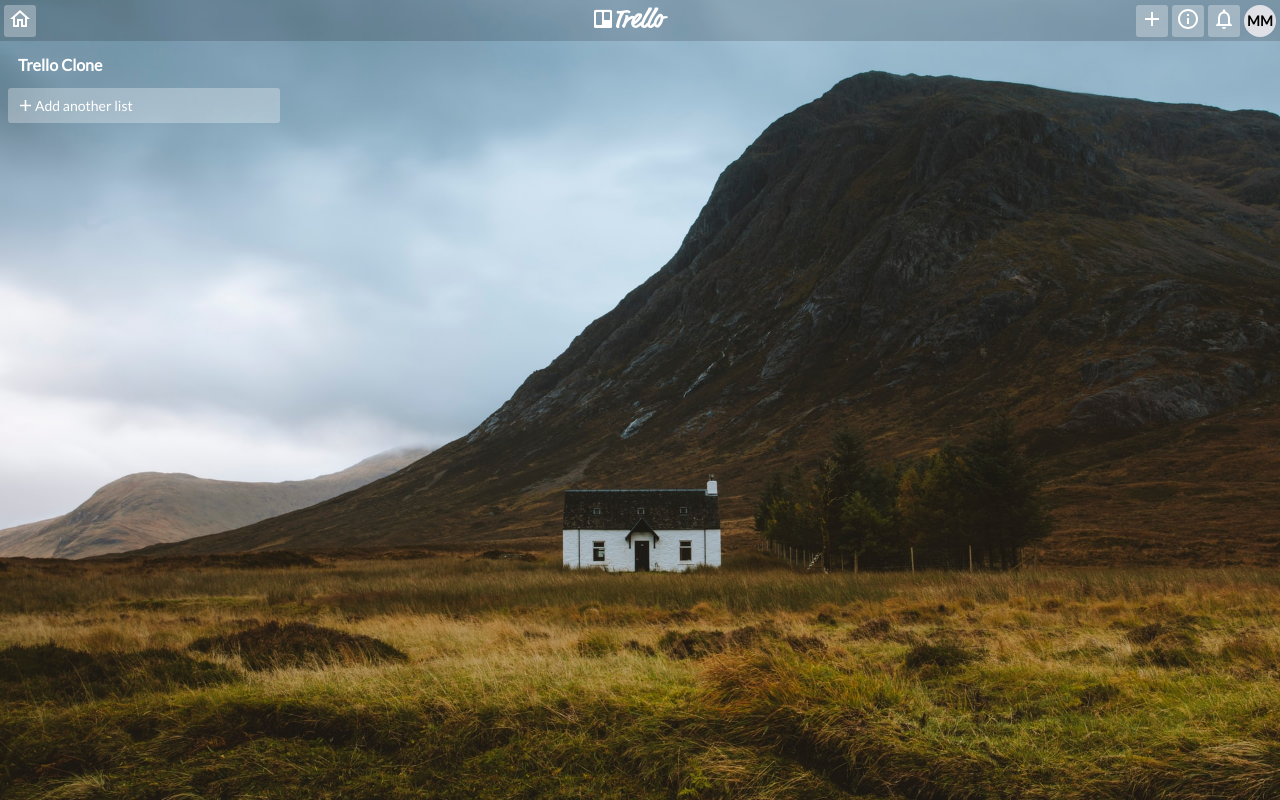
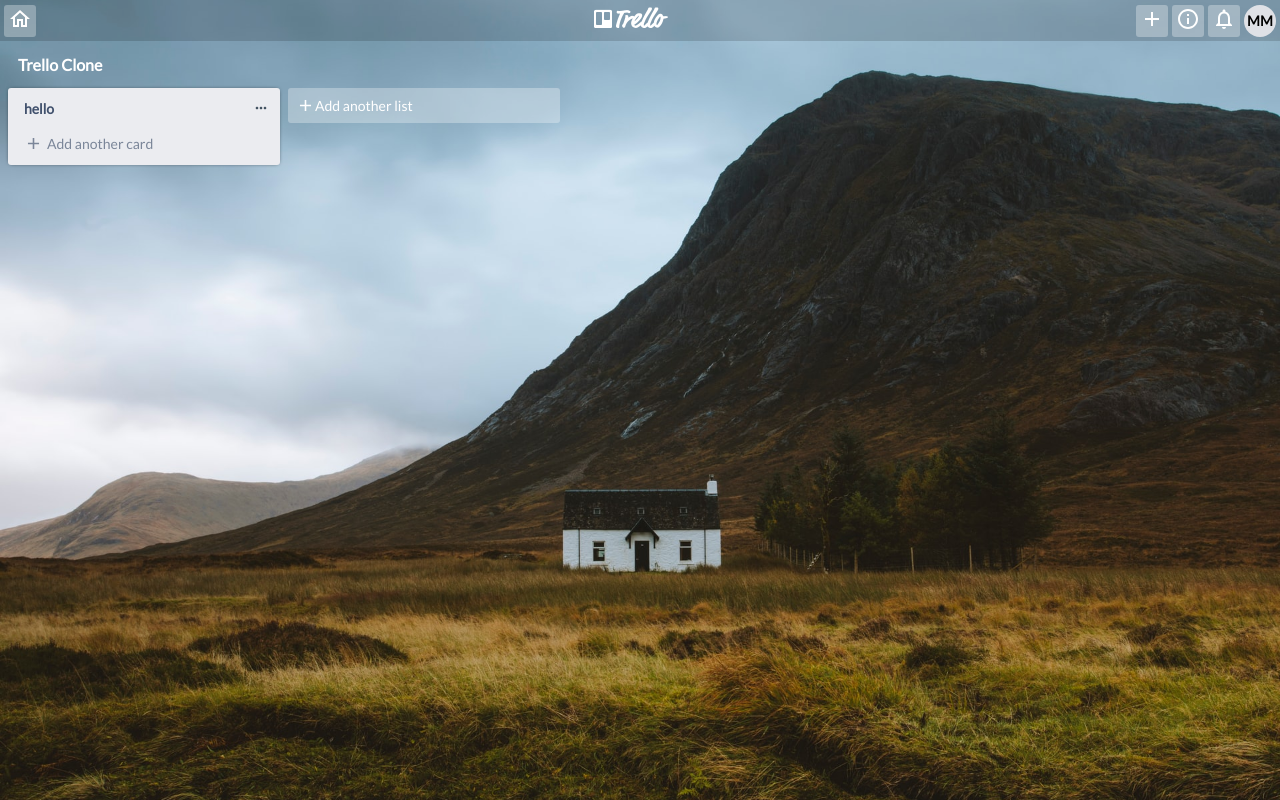
Before and after one commit to Mohammed-Mamoun98/trello-clone, a React (Create React App) app: page / in a window 1280 px wide. Built offline with nearby package versions, Linux system fonts and the light colour scheme; the HTML template or start-up script is replaced by a standard one.

Commit message:
change the state structure dsa

```diff
--- a/package.json
+++ b/package.json
@@ -10,6 +10,8 @@
     "@testing-library/user-event": "^7.1.2",
     "node-sass": "^4.14.1",
     "react": "^16.13.1",
+    "react-beautiful-dnd": "^13.0.0",
+    "react-dnd": "^11.1.3",
     "react-dom": "^16.13.1",
     "react-router-dom": "^5.2.0",
     "react-scripts": "3.4.1",
--- a/src/contexts/board/index.js
+++ b/src/contexts/board/index.js
@@ -5,6 +5,7 @@ const initState = {
   lists: [],
   editListCard: () => {},
   id: "",
+  title: "",
 };
 
 export const boardContext = createContext(initState);
--- a/src/contexts/home/index.js
+++ b/src/contexts/home/index.js
@@ -1,7 +1,30 @@
 import { createContext } from "react";
+
+/*
+
+interface Item{
+  title : string
+  id : string
+}
+
+
+
+interface Board{
+title : string
+id : string
+items : Item[]
+}
+
+
+*/
 
 const initialState = {
   boards: [],
   editBoards: () => {},
+  dragState: {
+    isDraging: false,
+    changeDragState: (value) => {},
+    whoIsDragged: "",
+  },
 };
 export const Homecontext = createContext(initialState);
--- a/src/pages/home/components/board/add-board/index.jsx
+++ b/src/pages/home/components/board/add-board/index.jsx
@@ -12,7 +12,7 @@ export default function AddBoard(props) {
 
   const handleSubmit = (value) => {
     let title = value;
-    editBoards([...boards, { title, id: uuidv4() }]);
+    editBoards([...boards, { title, id: uuidv4(), items: [] }]);
   };
 
   return (
--- a/src/pages/home/components/board/index.jsx
+++ b/src/pages/home/components/board/index.jsx
@@ -1,28 +1,41 @@
 import React from "react";
 import "./index.scss";
-import BoardHeader from "../board-header";
 import List from "./list";
-import { boardContext } from "./../../../../contexts/board/index";
-import { useState } from "react";
 import { v4 as uuidv4 } from "uuid";
 
 export default function Board(props) {
-  const [lists, setLists] = useState([]);
-  const id = props;
+  const { editBoards, board, boards } = props;
+  const { id, title, items } = board;
+
+  console.log({ boards_list: items });
 
   const addListCard = (text) => {
-    setLists([...lists, { text, id: uuidv4(), boardID: props.id }]);
+    const newCard = { text, id: uuidv4(), boardID: id };
+    const newBoardItems = [...board.items, newCard];
+    editListCard(newBoardItems);
   };
 
   const editListCard = (newList) => {
-    setLists([...newList]);
+    const newBoard = { ...board, items: newList };
+    const newBoards = boards.map((board) => {
+      if (board.id === id) {
+        return {
+          ...newBoard,
+        };
+      } else return board;
+    });
+    editBoards([...newBoards]);
   };
 
   return (
-    <boardContext.Provider value={{ lists, addListCard, editListCard, id }}>
-      <div className="list-container flex" draggable>
-        <List title={props.title} />
-      </div>
-    </boardContext.Provider>
+    <div className="list-container flex">
+      <List
+        key={uuidv4()}
+        title={title}
+        addListCard={addListCard}
+        items={items}
+        editListCard={editListCard}
+      />
+    </div>
   );
 }
--- a/src/pages/home/components/board/list/cards/index.jsx
+++ b/src/pages/home/components/board/list/cards/index.jsx
@@ -1,13 +1,18 @@
-import React, { useContext } from "react";
+import React, { useContext, useState } from "react";
 import { boardContext } from "./../../../../../../contexts/board/index";
-import ListCard from "./../card/index";
 import { DragDropContext, Droppable, Draggable } from "react-beautiful-dnd";
 import { reorder } from "./../../../../../../utils/methods/array";
 import "./index.css";
+import { Homecontext } from "./../../../../../../contexts/home/index";
 
-export default function CardList() {
-  const boardState = useContext(boardContext);
-  const { lists, editListCard } = boardState;
+export default function CardList(props) {
+  const { items: lists, editListCard } = props;
+  const [isHovered, setIsHoverd] = useState(false);
+  const homeState = useContext(Homecontext);
+  const { dragState } = homeState;
+  console.log({ dragState });
+  const { changeDragState, whoIsDragged } = dragState;
+
   const grid = 8;
 
   const getListStyle = (isDraggingOver) => ({
@@ -22,12 +27,22 @@ export default function CardList() {
     if (!result.destination) {
       return;
     }
+    // changeDragState(false);
 
     const items = reorder(lists, result.source.index, result.destination.index);
-
     editListCard(items);
   };
 
+  const onDragStart = () => {
+    changeDragState(true);
+  };
+
+  const onMouseLeave = () => {
+    setIsHoverd(false);
+    changeDragState(false);
+  };
+
+  console.log({ isHovered });
   return (
     <DragDropContext onDragEnd={onDragEnd}>
       <Droppable droppableId="droppable" direction="vertical">
@@ -41,10 +56,16 @@ export default function CardList() {
               <Draggable key={list.id} draggableId={list.id} index={index}>
                 {(provided) => (
                   <div
+                    // onMouseEnter={onDragStart}
+                    // onMouseLeave={onMouseLeave}
+                    // onMouseEnter={() => {
+                    //   setIsHoverd(true);
+                    // }}
                     className="list-card"
                     ref={provided.innerRef}
                     {...provided.dragHandleProps}
                     {...provided.draggableProps}
+                    // style={{ marginTop: isHovered && whoIsDragged && whoIsDragged !== id  ? "8px" : "0px" }}
                   >
                     {list.text}
                   </div>
@@ -56,29 +77,6 @@ export default function CardList() {
         )}
       </Droppable>
     </DragDropContext>
-
-    // <DragDropContext onDragEnd={onDragEnd}>
-    //   <Droppable droppableId="droppable" direction="horizontal">
-    //     {(provided, snapshot) => (
-    //       <>
-    //         {lists.map((list, index) => (
-    //           <Draggable key={list.id} draggableId={list.id} index={index}>
-    //             {(provided, snapshot) => (
-    //               <div
-    //                 ref={provided.innerRef}
-    //                 {...provided.draggableProps}
-    //                 {...provided.dragHandleProps}
-    //               >
-    //                 <ListCard title={list.text} />
-    //               </div>
-    //             )}
-    //           </Draggable>
-    //         ))}
-    //         {provided.placeholder}
-    //       </>
-    //     )}
-    //   </Droppable>
-    // </DragDropContext>
   );
 }
 
--- a/src/pages/home/components/board/list/index.jsx
+++ b/src/pages/home/components/board/list/index.jsx
@@ -8,9 +8,7 @@ import { boardContext } from "./../../../../../contexts/board/index";
 import CardList from "./cards/index";
 
 export default function List(props) {
-  const iconColor = "rgb(180,186,197)";
-  const boardState = useContext(boardContext);
-  const { addListCard } = boardState;
+  const { items, addListCard, editListCard, title } = props;
 
   const handleSubmit = (value) => {
     addListCard(value);
@@ -18,13 +16,13 @@ export default function List(props) {
   return (
     <div className="list">
       <div className="list-header flex  center justify-between">
-        <div className="">{props.title}</div>
+        <div className="">{title}</div>
         <IconButton size="small">
           <MoreHoriz style={{ color: "#172b3d", fontSize: "16px" }} />
         </IconButton>
       </div>
 
-      <CardList />
+      <CardList items={items} editListCard={editListCard} />
       <AddCard title="Add another card" onSubmit={handleSubmit} />
     </div>
   );
--- a/src/pages/home/index.jsx
+++ b/src/pages/home/index.jsx
@@ -1,30 +1,40 @@
-import React, { useContext } from "react";
+import React from "react";
 import "./index.scss";
 import Board from "./components/board";
 import BoardHeader from "./components/board-header";
 import { Homecontext } from "./../../contexts/home/index";
 import { useState } from "react";
 import AddBoard from "./components/board/add-board/index";
-import { useEffect } from "react";
+import { v4 as uuidv4 } from "uuid";
 
 export default function Home() {
-  const [boards, setBoards] = useState([]);
+  const [boards, setBoards] = useState([
+    { title: "hello", id: uuidv4(), items: [] },
+  ]);
+  const [isDraging, setIsDraging] = useState(false);
+
+  const changeDragState = (state) => setIsDraging(state);
+
+  const dragState = {
+    isDraging,
+    changeDragState,
+    whoIsDragged: "",
+  };
   const editBoards = (newBoards) => setBoards(newBoards);
 
   return (
-    <Homecontext.Provider value={{ boards, editBoards }}>
+    <Homecontext.Provider value={{ boards, editBoards, dragState }}>
       <div className="home ">
         <BoardHeader />
         <div className="boards-wrapper flex ">
-          <>
-            {boards.map((board) => (
-              <Board
-                title={board.title}
-                id={board.id}
-                items={board?.items || []}
-              />
-            ))}
-          </>
+          {boards.map((board) => (
+            <Board
+              key={uuidv4()}
+              board={board}
+              boards={boards}
+              editBoards={editBoards}
+            />
+          ))}
           <AddBoard />
         </div>
       </div>
```
Also changed, not shown: 2 other files (tests, documents, lock files or other folders).
